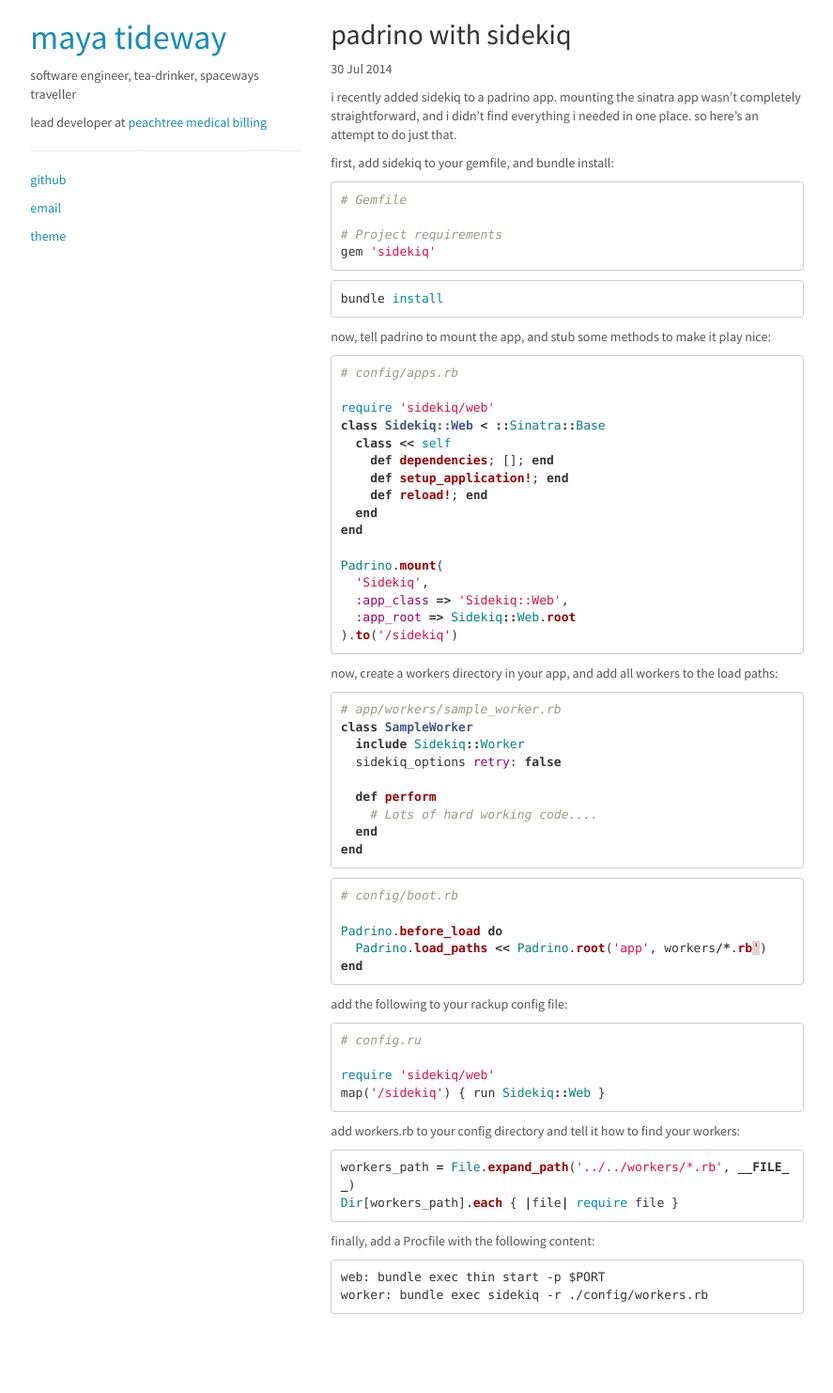
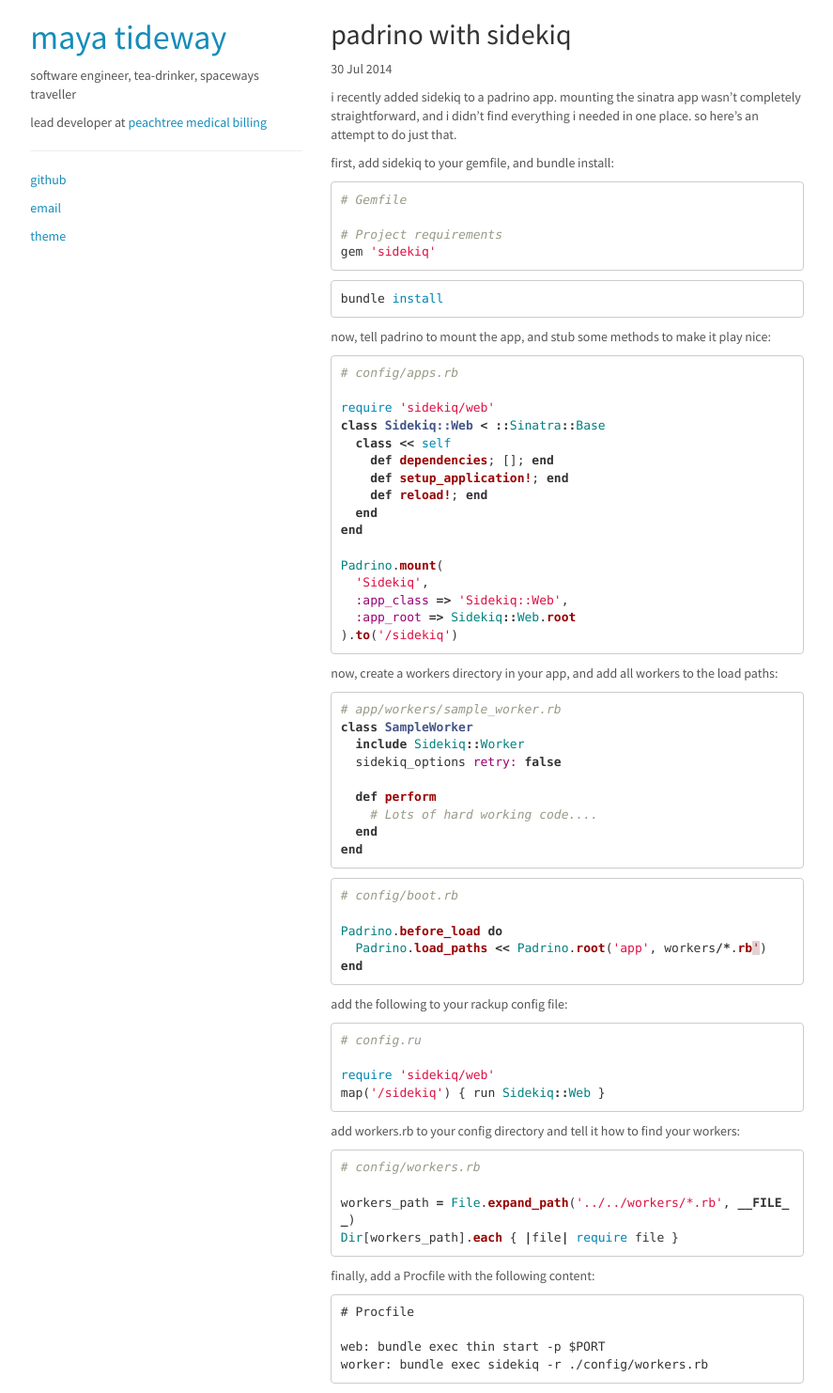
Before and after one commit to imtayadeway/imtayadeway.github.io, a Jekyll site: the page built from _posts/2014-07-04-padrino-with-sidekiq.md, in a window 1280 px wide. Shown: the whole page at 94% size, without its empty margins (196-1083 px from the left). Built offline with Jekyll 4.4.1, drawn with Linux system fonts in a browser that asks for light colours; Markdown is read by kramdown in place of the engine named in the settings; before the commit the page ends 1408 px from its top, so only the background shows below that.

Commit message:
Add paths to all examples

````diff
--- a/_posts/2014-07-04-padrino-with-sidekiq.md
+++ b/_posts/2014-07-04-padrino-with-sidekiq.md
@@ -77,6 +77,8 @@
 workers:
 
 ```ruby
+# config/workers.rb
+
 workers_path = File.expand_path('../../workers/*.rb', __FILE__)
 Dir[workers_path].each { |file| require file }
 ```
@@ -84,6 +86,8 @@
 finally, add a Procfile with the following content:
 
 ```
+# Procfile
+
 web: bundle exec thin start -p $PORT
 worker: bundle exec sidekiq -r ./config/workers.rb
 ```
````
